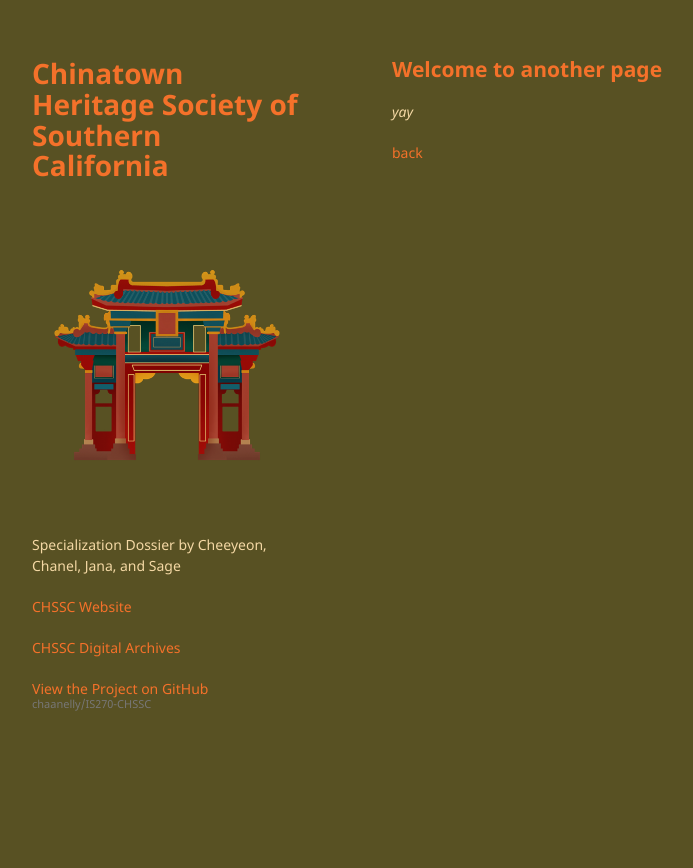
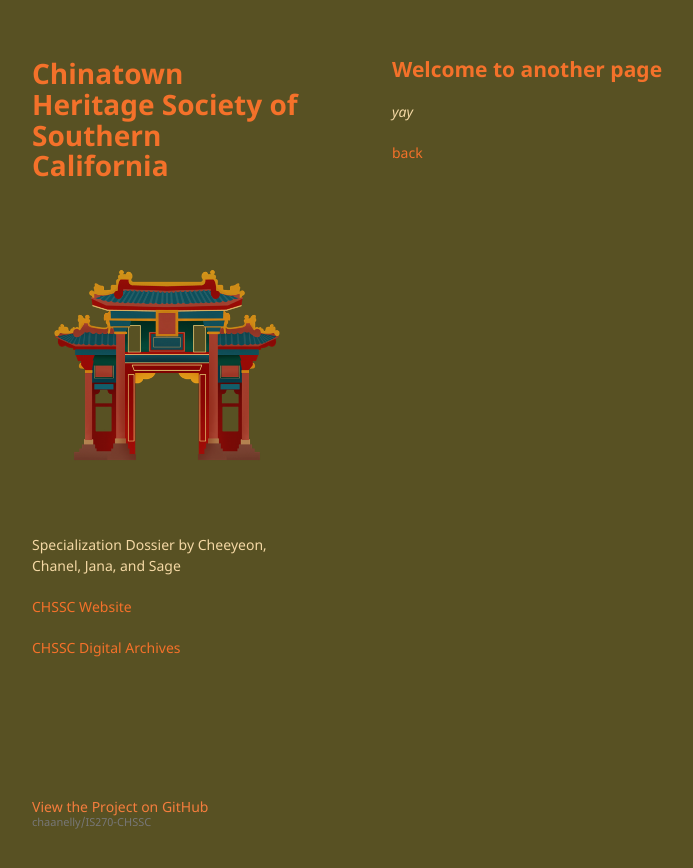
Before and after one commit to chaanelly/IS270-CHSSC, a Jekyll site: the page built from another-page.md, in a window 1280 px wide. Shown: the top 868 px of the page, without its empty margins (178-871 px from the left). Built offline with Jekyll 4.4.1, drawn with Linux system fonts in a browser that asks for light colours; our own code applies the rules of GitHub Pages for plain Markdown files.

Commit message:
Update default.html

```diff
--- a/_layouts/default.html
+++ b/_layouts/default.html
@@ -26,10 +26,6 @@
         <p><a href="https://chsscdigital.libraryhost.com/s/Collections/page/welcome" target="_blank">CHSSC Digital Archives</a></p>
 
 
-        {% if site.github.is_project_page %}
-        <p class="view"><a href="{{ site.github.repository_url }}">View the Project on GitHub <small>{{ site.github.repository_nwo }}</small></a></p>
-        {% endif %}
-
 
         {% if site.show_downloads %}
         <ul class="downloads">
@@ -45,7 +41,10 @@
 
       </section>
       <footer>
-         {% if site.github.is_user_page %}
+        {% if site.github.is_project_page %}
+        <p class="view"><a href="{{ site.github.repository_url }}">View the Project on GitHub <small>{{ site.github.repository_nwo }}</small></a></p>
+        {% endif %}
+        {% if site.github.is_user_page %}
         <p class="view"><a href="{{ site.github.owner_url }}">View My GitHub Profile</a></p>
         {% endif %}
       </footer>
```
